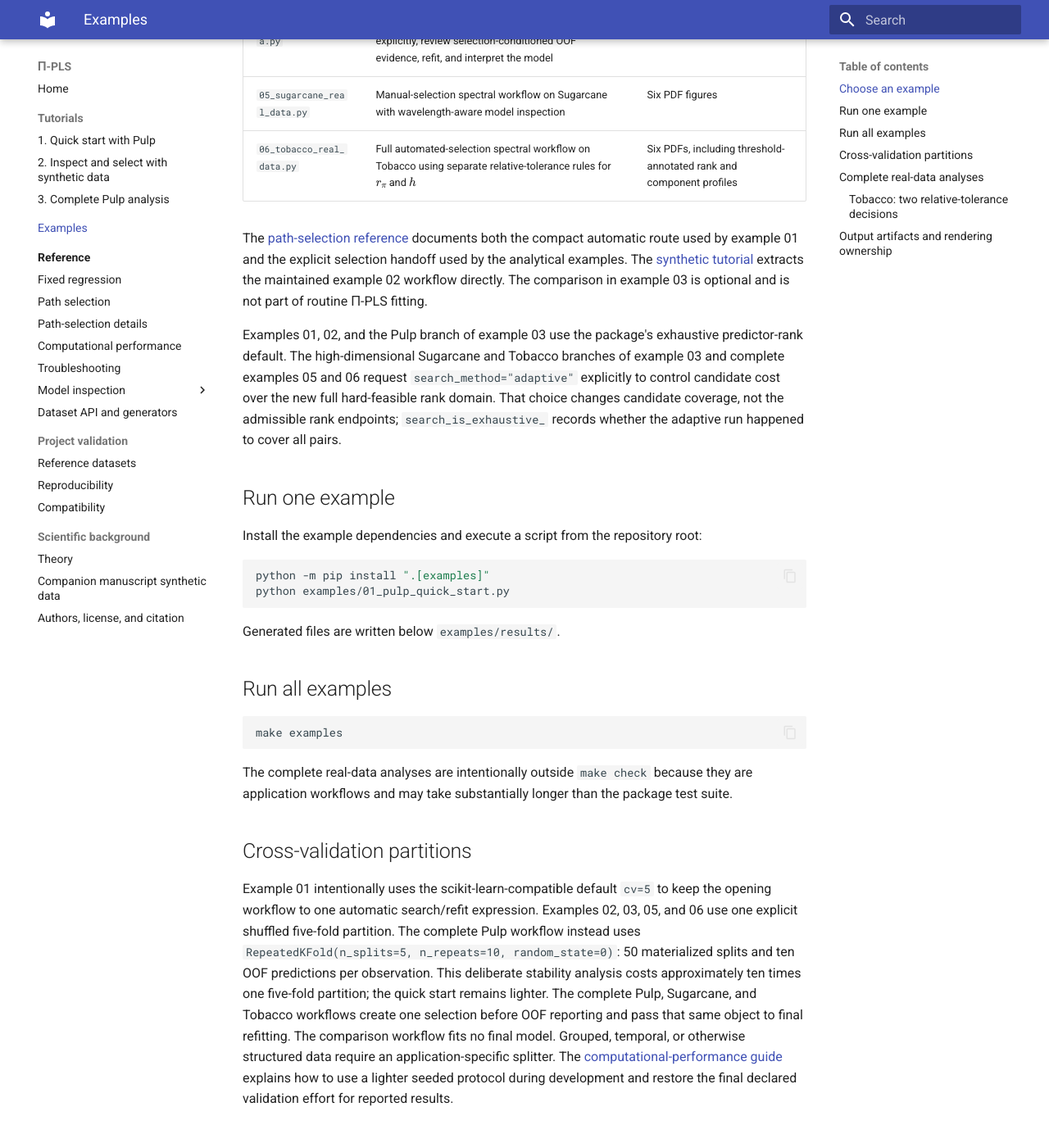
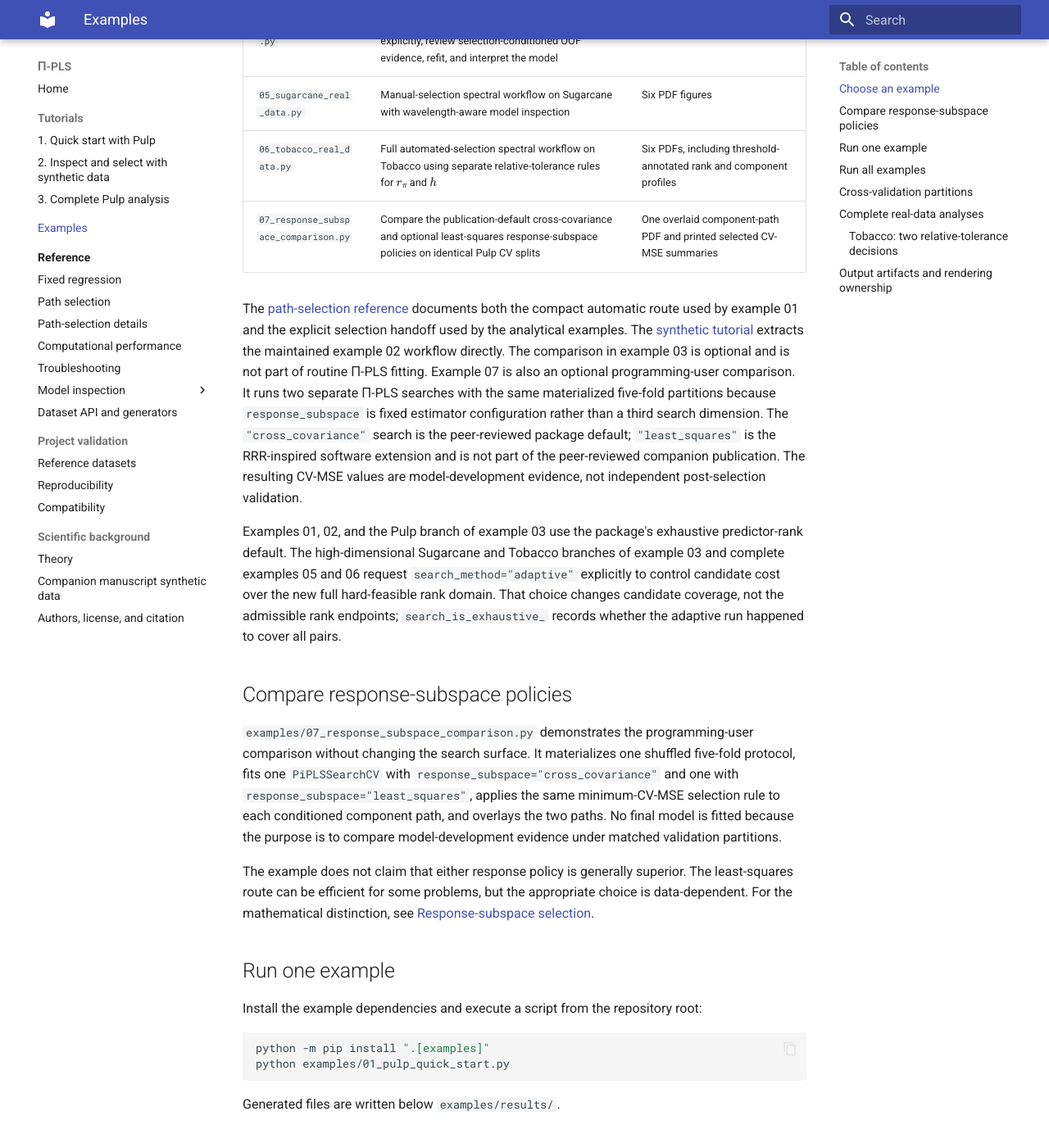
Before and after one commit to stefanlindstroem/pipls_private, an MkDocs documentation site: the page built from docs/examples.md, in a window 1280 px wide and 1400 px high, scrolled down 630 px. Shown: the top 1395 px of the window at 82% size. Built offline with MkDocs 1.6.1 and Material for MkDocs 9.7.7, drawn with Linux system fonts in a browser that asks for light colours; some of the changed text lies outside the part shown.

Commit message:
Add response-subspace comparison example

```diff
--- a/docs/examples.md
+++ b/docs/examples.md
@@ -17,17 +17,38 @@ the maintained scripts.
 | `04_pulp_real_data.py` | Full manual-selection workflow on Pulp: choose $h$ explicitly, review selection-conditioned OOF evidence, refit, and interpret the model | Ten PDF figures |
 | `05_sugarcane_real_data.py` | Manual-selection spectral workflow on Sugarcane with wavelength-aware model inspection | Six PDF figures |
 | `06_tobacco_real_data.py` | Full automated-selection spectral workflow on Tobacco using separate relative-tolerance rules for $r_\pi$ and $h$ | Six PDFs, including threshold-annotated rank and component profiles |
+| `07_response_subspace_comparison.py` | Compare the publication-default cross-covariance and optional least-squares response-subspace policies on identical Pulp CV splits | One overlaid component-path PDF and printed selected CV-MSE summaries |
 
 The [path-selection reference](api/path.md) documents both the compact automatic route used by
 example 01 and the explicit selection handoff used by the analytical examples. The
 [synthetic tutorial](tutorials/synthetic.md) extracts the maintained example 02 workflow directly.
 The comparison in example 03 is optional and is not part of routine Π-PLS fitting.
+Example 07 is also an optional programming-user comparison. It runs two separate Π-PLS searches
+with the same materialized five-fold partitions because `response_subspace` is fixed estimator
+configuration rather than a third search dimension. The `"cross_covariance"` search is the
+peer-reviewed package default; `"least_squares"` is the RRR-inspired software extension and is
+not part of the peer-reviewed companion publication. The resulting CV-MSE values are
+model-development evidence, not independent post-selection validation.
 
 Examples 01, 02, and the Pulp branch of example 03 use the package's exhaustive predictor-rank
 default. The high-dimensional Sugarcane and Tobacco branches of example 03 and complete examples
 05 and 06 request `search_method="adaptive"` explicitly to control candidate cost over the new
 full hard-feasible rank domain. That choice changes candidate coverage, not the admissible rank
 endpoints; `search_is_exhaustive_` records whether the adaptive run happened to cover all pairs.
+
+## Compare response-subspace policies {#compare-response-subspace-policies}
+
+`examples/07_response_subspace_comparison.py` demonstrates the programming-user comparison
+without changing the search surface. It materializes one shuffled five-fold protocol, fits one
+`PiPLSSearchCV` with `response_subspace="cross_covariance"` and one with
+`response_subspace="least_squares"`, applies the same minimum-CV-MSE selection rule to each
+conditioned component path, and overlays the two paths. No final model is fitted because the
+purpose is to compare model-development evidence under matched validation partitions.
+
+The example does not claim that either response policy is generally superior. The
+least-squares route can be efficient for some problems, but the appropriate choice is
+data-dependent. For the mathematical distinction, see
+[Response-subspace selection](theory.md#response-subspace-selection).
 
 ## Run one example
 
@@ -52,13 +73,15 @@ workflows and may take substantially longer than the package test suite.
 ## Cross-validation partitions
 
 Example 01 intentionally uses the scikit-learn-compatible default `cv=5` to keep the opening
-workflow to one automatic search/refit expression. Examples 02, 03, 05, and 06 use one explicit
-shuffled five-fold partition. The complete Pulp workflow instead uses
+workflow to one automatic search/refit expression. Examples 02, 03, 05, 06, and 07 use one
+explicit shuffled five-fold partition. Example 07 materializes that partition once and reuses the
+same splits for both response-subspace policies. The complete Pulp workflow instead uses
 `RepeatedKFold(n_splits=5, n_repeats=10, random_state=0)`: 50 materialized splits and ten OOF
 predictions per observation. This deliberate stability analysis costs approximately ten times one
 five-fold partition; the quick start remains lighter. The complete Pulp, Sugarcane, and Tobacco
 workflows create one selection before OOF reporting and pass that same object to final refitting.
-The comparison workflow fits no final model. Grouped, temporal, or otherwise structured data
+Examples 03 and 07 are comparison workflows and fit no final model. Grouped, temporal, or
+otherwise structured data
 require an application-specific splitter. The
 [computational-performance
 guide](computational_performance.md#develop-with-a-smaller-validation-protocol)
```
Also changed, not shown: .llm/state.md (+7 -4 lines), .llm/strategy.md (+6 -5 lines), docs/api/path.md (+2 -0 lines), docs/api/regression.md (+2 -0 lines), docs/decisions/0155-response-subspace-selection-policies.md (+17 -13 lines), examples/README.md (+9 -2 lines), 2 other files.
